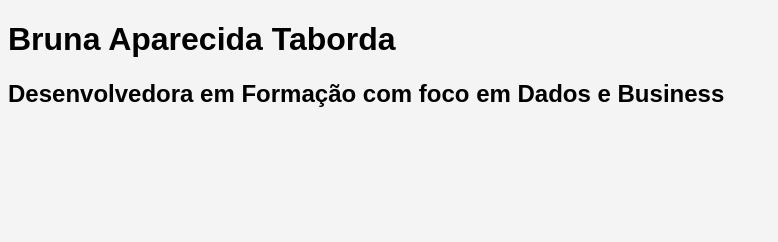
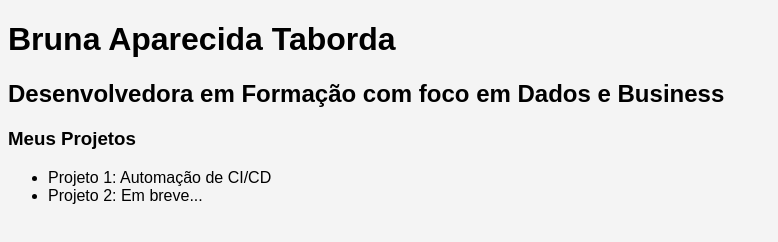
Before and after one commit to SarkhanMuan/Portfolio-Bruna-Taborda, a plain HTML site: page index.html in a window 1280 px wide. Shown: the whole page, without its empty margins (0-778 px from the left). Drawn offline with Linux system fonts and the light colour scheme.

Commit message:
Adiciona seção de projetos no corpo da página em index.html

```diff
--- a/index.html
+++ b/index.html
@@ -11,5 +11,15 @@
         <h1>Bruna Aparecida Taborda</h1>
         <h2>Desenvolvedora em Formação com foco em Dados e Business</h2>
     </header>
+
+    <main>
+        <section id="projetos">
+            <h3>Meus Projetos</h3>
+            <ul>
+                <li>Projeto 1: Automação de CI/CD</li>
+                <li>Projeto 2: Em breve...</li>
+            </ul>
+        </section>
+</main>
 </body>
 </html>
```
